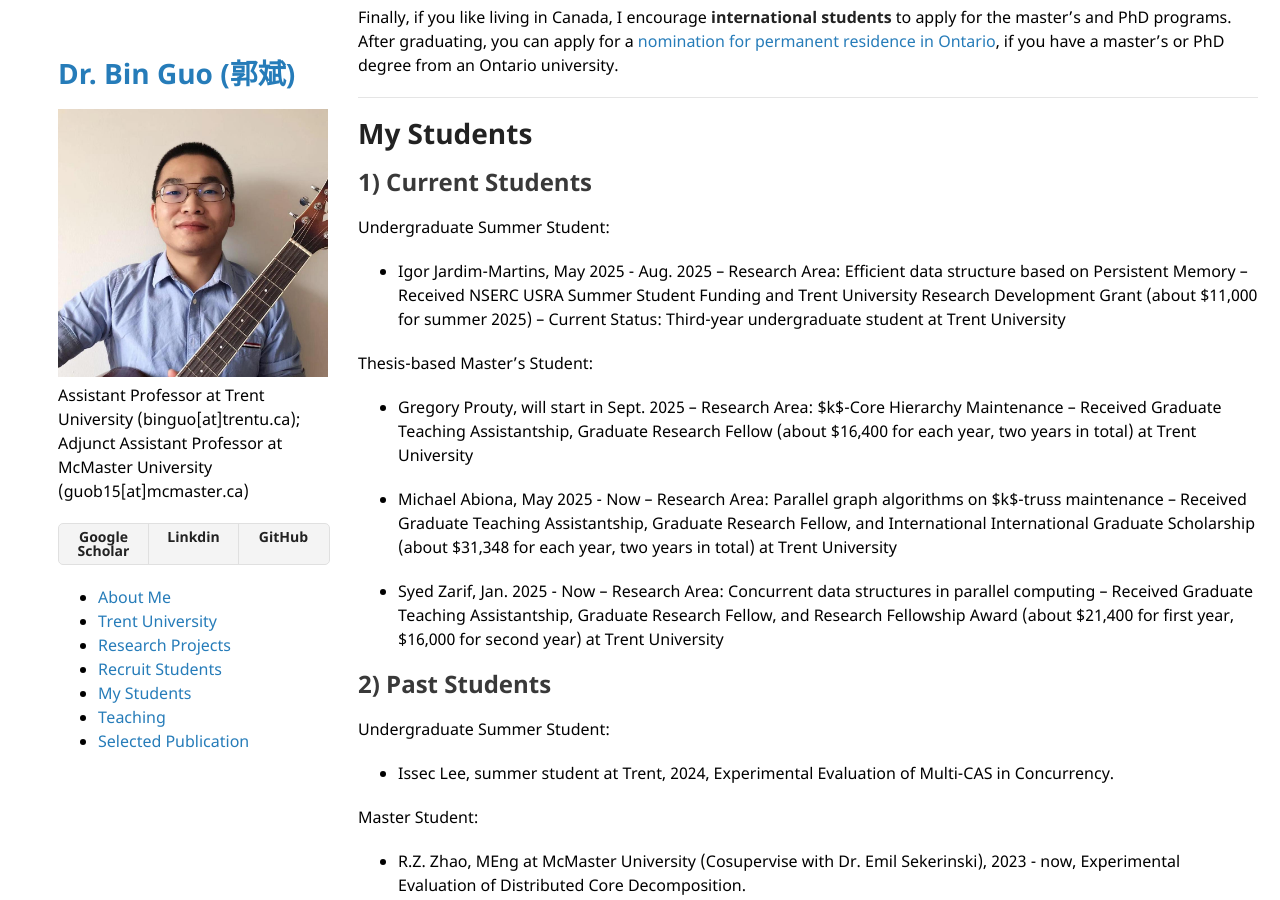
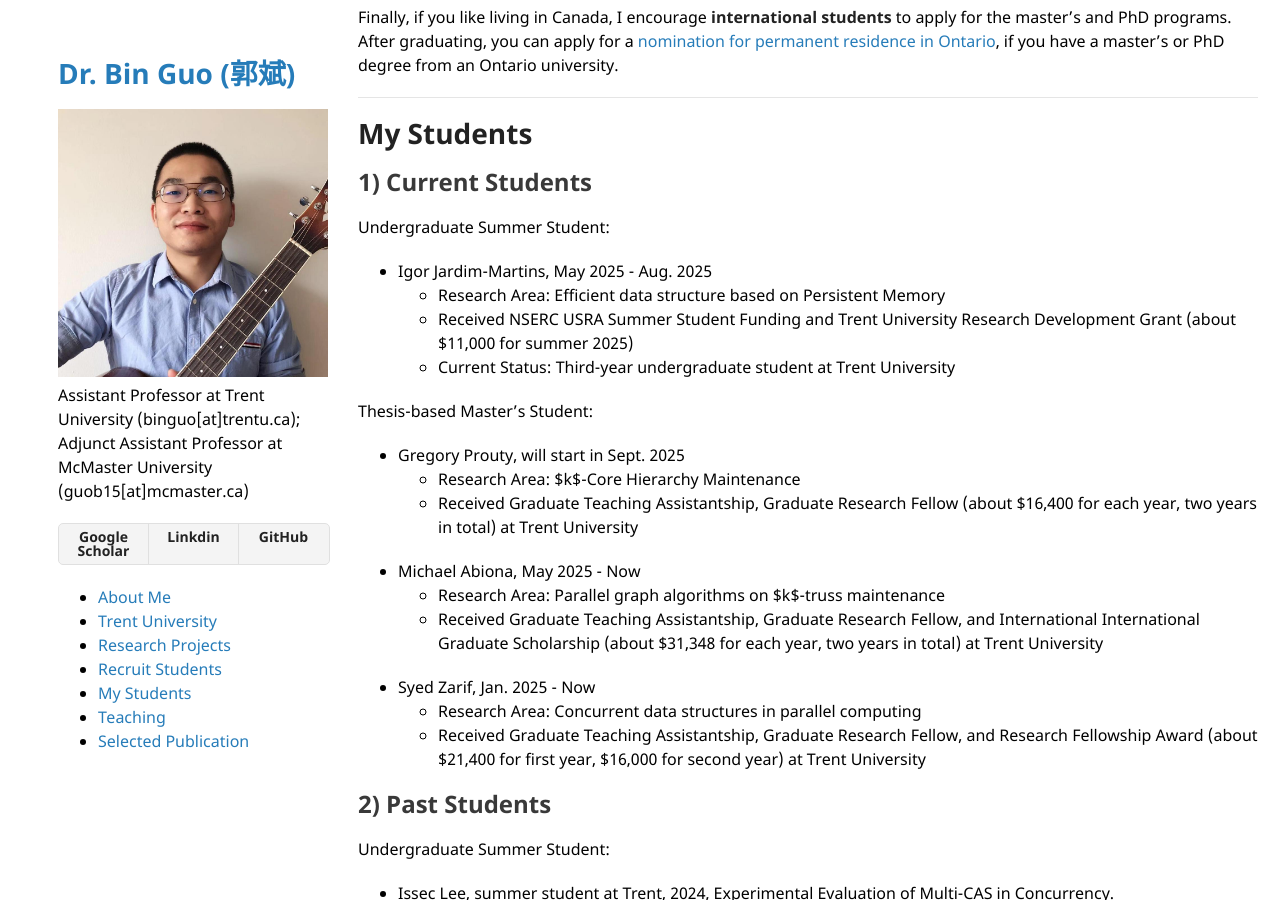
Before and after one commit to bin-guo/bin-guo.github.io, a Jekyll site: the page built from index.md, in a window 1280 px wide and 900 px high, scrolled down 4640 px. Built offline with Jekyll 4.4.1, drawn with Linux system fonts in a browser that asks for light colours; our own code applies the rules of GitHub Pages for plain Markdown files.

```diff
--- a/index.md
+++ b/index.md
@@ -131,22 +131,22 @@ After graduating, you can apply for a [nomination for permanent residence in Ont
 
 Undergraduate Summer Student:
 * Igor Jardim-Martins, May 2025 - Aug. 2025
--- Research Area: Efficient data structure based on Persistent Memory
--- Received NSERC USRA Summer Student Funding and Trent University Research Development Grant (about $11,000 for summer 2025)
--- Current Status: Third-year undergraduate student at Trent University
+    - Research Area: Efficient data structure based on Persistent Memory
+    - Received NSERC USRA Summer Student Funding and Trent University Research Development Grant (about $11,000 for summer 2025)
+    - Current Status: Third-year undergraduate student at Trent University
 
 Thesis-based Master's Student:
 * Gregory Prouty, will start in Sept. 2025
-    -- Research Area: $k$-Core Hierarchy Maintenance
-    -- Received Graduate Teaching Assistantship, Graduate Research Fellow (about $16,400 for each year, two years in total) at Trent University
+    - Research Area: $k$-Core Hierarchy Maintenance
+    - Received Graduate Teaching Assistantship, Graduate Research Fellow (about $16,400 for each year, two years in total) at Trent University
 
 * Michael Abiona, May 2025 - Now
-    -- Research Area: Parallel graph algorithms on $k$-truss maintenance
-    -- Received Graduate Teaching Assistantship, Graduate Research Fellow, and International International Graduate Scholarship (about $31,348 for each year, two years in total) at Trent University
+    - Research Area: Parallel graph algorithms on $k$-truss maintenance
+    - Received Graduate Teaching Assistantship, Graduate Research Fellow, and International International Graduate Scholarship (about $31,348 for each year, two years in total) at Trent University
 
 * Syed Zarif, Jan. 2025 - Now
-    -- Research Area: Concurrent data structures in parallel computing
-    -- Received Graduate Teaching Assistantship, Graduate Research Fellow, and Research Fellowship Award (about $21,400 for first year, $16,000 for second year) at Trent University
+    - Research Area: Concurrent data structures in parallel computing
+    - Received Graduate Teaching Assistantship, Graduate Research Fellow, and Research Fellowship Award (about $21,400 for first year, $16,000 for second year) at Trent University
 
 
 
```
